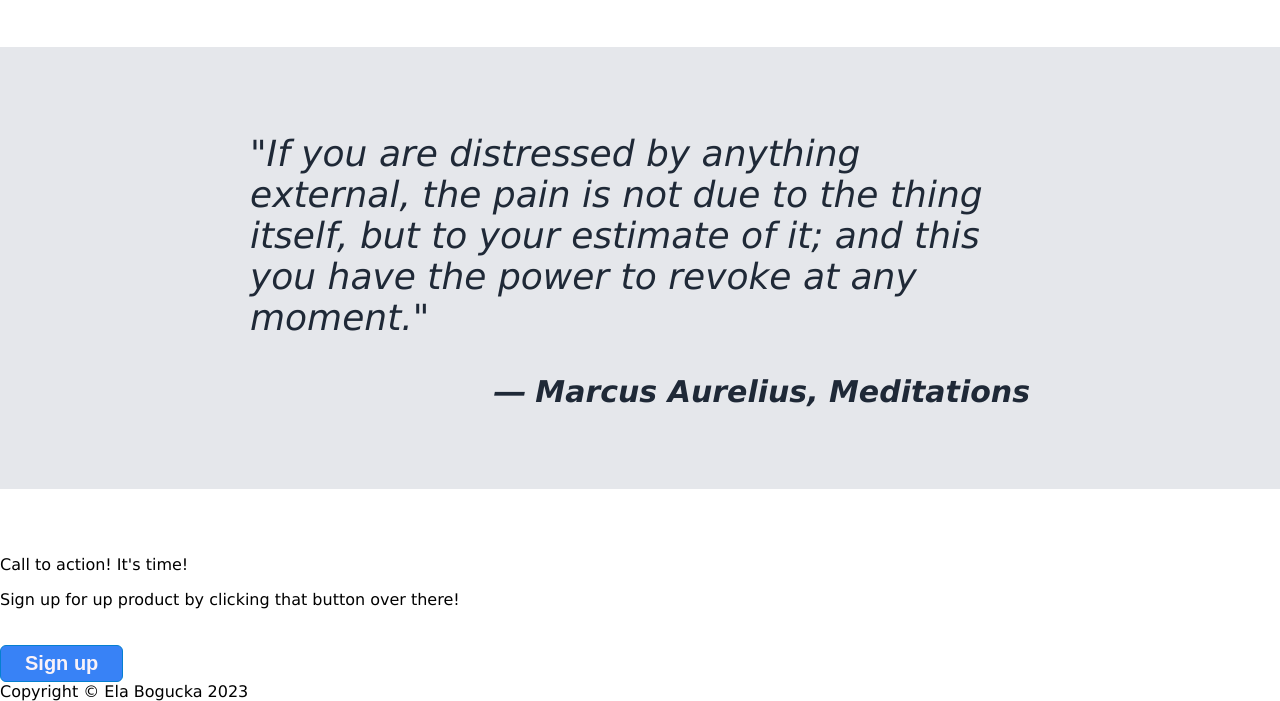
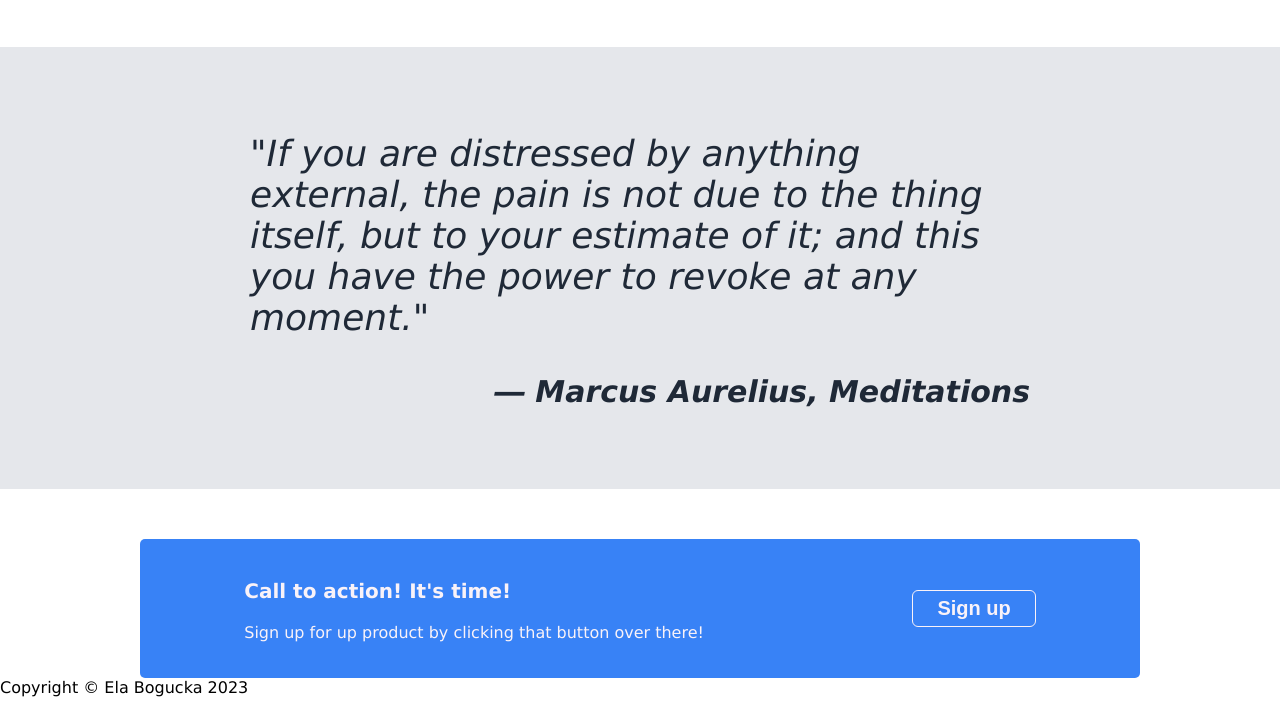
Before and after one commit to ebogucka/landing-page, a plain HTML site: page index.html in a window 1280 px wide. Shown: the part 1196-1897 px from the top of the page. Drawn offline with Linux system fonts and the light colour scheme.

Commit message:
Style call to action section

```diff
--- a/index.html
+++ b/index.html
@@ -26,7 +26,7 @@
                     cursus urna quis ultrices. Mauris vitae odio metus. Integer bibendum lacus ante, at consectetur
                     tortor accumsan ornare. Donec a ultrices magna. Proin sagittis bibendum ullamcorper. Ut urna urna,
                     accumsan eu ipsum ut, imperdiet dictum tortor. </p>
-                <button>Sign up</button>
+                <button class="hero-button">Sign up</button>
             </div>
             <img class="header-image" src="https://placehold.co/600x300?text=Hi" />
         </div>
@@ -59,9 +59,13 @@
     </div>
     <div class="call-to-action">
         <div class="call">
-            <p class="call-header">Call to action! It's time!</p>
-            <p class="call-text">Sign up for up product by clicking that button over there!</p>
-            <button>Sign up</button>
+            <div class="call-left">
+                <p class="call-header">Call to action! It's time!</p>
+                <p class="call-text">Sign up for up product by clicking that button over there!</p>
+            </div>
+            <div class="call-right">
+                <button class="call-to-action-button">Sign up</button>
+            </div>
         </div>
     </div>
     <div class="footer">Copyright &copy; Ela Bogucka 2023</div>
--- a/styles.css
+++ b/styles.css
@@ -67,6 +67,9 @@ button {
   border-radius: 6px;
   border: 1px solid #057fd0;
   padding: 6px 24px;
+}
+
+.hero-button {
   margin-top: 20px;
 }
 
@@ -83,7 +86,7 @@ button {
 
 .images {
   display: flex;
-  justify-content: space-between;
+  justify-content: space-around;
 }
 
 .image {
@@ -117,3 +120,40 @@ button {
   font-size: 30px;
   font-weight: bold;
 }
+
+.call-to-action {
+  display: flex;
+  align-items: center;
+  justify-content: center;
+}
+
+.call {
+  background-color: #3882f6;
+  flex-basis: 1000px;
+  border-radius: 5px;
+  color: #f9f2f8;
+  display: flex;
+  justify-content: space-around;
+  padding: 20px 0;
+}
+
+.call-header {
+  font-size: 22px;
+  font-weight: bold;
+}
+
+.call-header {
+  font-size: 20px;
+}
+
+.call-right {
+  display: flex;
+  flex-direction: column;
+  align-items: center;
+  justify-content: center;
+}
+
+.call-to-action-button {
+  border-color: #f9f2f8;
+  margin: 0;
+}
```
